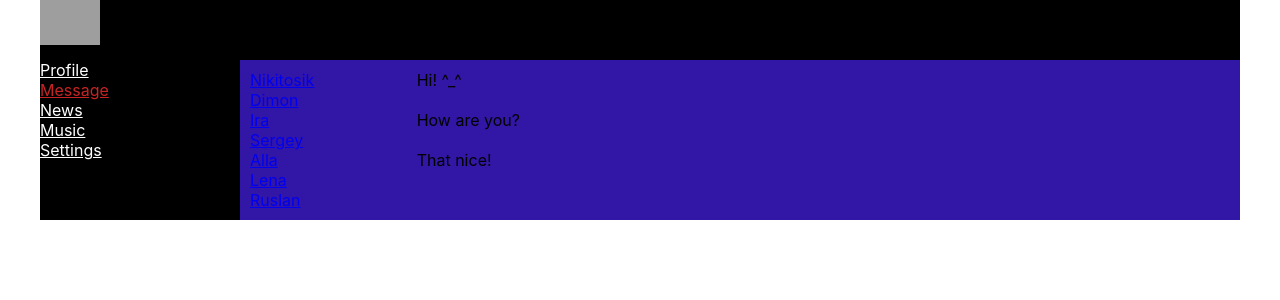
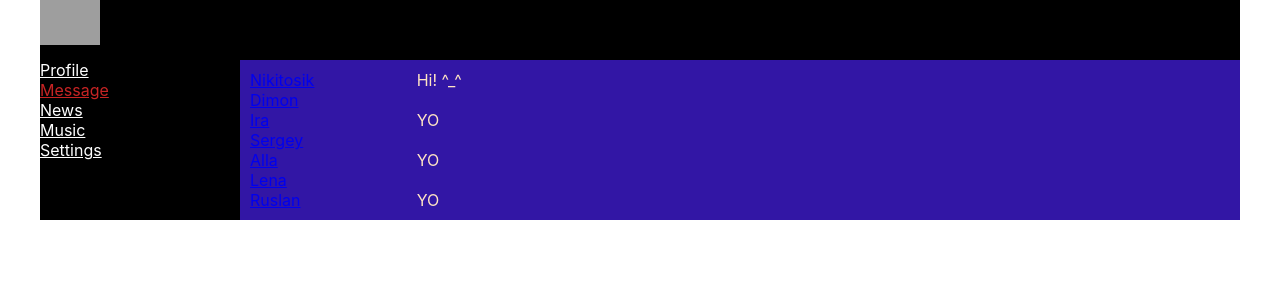
Before and after one commit to KateKashpur/Nice-Bank, a React (Create React App) app: page /dialogs in a window 1280 px wide. Shown: the top 300 px of the page. Built offline with nearby package versions, Linux system fonts and the light colour scheme; grey boxes are pictures that could not be loaded.

Commit message:
added message props

```diff
--- a/src/components/Dialogs/Dialogs.jsx
+++ b/src/components/Dialogs/Dialogs.jsx
@@ -10,6 +10,12 @@ const DialogItem = (props) => {
     </div>
   );
 };
+
+const Message = (props) => {
+    return (
+        <div className={col.message}>{props.message}</div>
+    )
+}
 
 const Dialogs = (props) => {
   return (
@@ -24,9 +30,10 @@ const Dialogs = (props) => {
         <DialogItem name="Ruslan" id="7" />
       </div>
       <div className={col.messages}>
-        <div className={col.message}>Hi! ^_^</div>
-        <div className={col.message}>How are you?</div>
-        <div className={col.message}>That nice!</div>
+       <Message message="Hi! ^_^" />
+       <Message message="YO" />
+       <Message message="YO" />
+       <Message message="YO" />
       </div>
     </div>
   );
--- a/src/components/Dialogs/Dialogs.module.css
+++ b/src/components/Dialogs/Dialogs.module.css
@@ -14,4 +14,5 @@ padding: 10px;
 
 .message {
 padding: 10px;
+color: bisque;
 }
```
